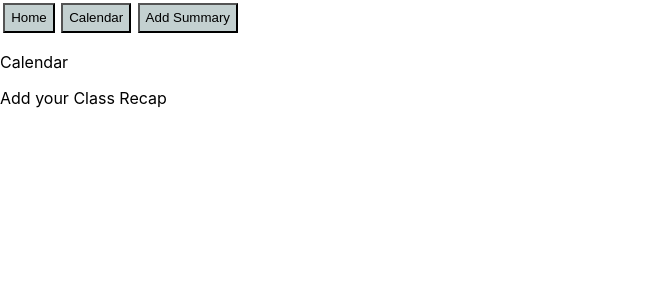
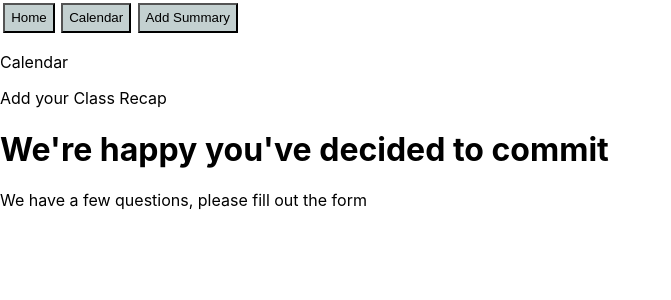
Before and after one commit to SabrineDhaliwal/bjj-client, a React (Create React App) app: page /createaccount in a window 1280 px wide. Shown: the top 300 px of the page, without its empty margins (0-671 px from the left). Built offline with nearby package versions, Linux system fonts and the light colour scheme.

Commit message:
working on create account navigation

```diff
--- a/src/App.js
+++ b/src/App.js
@@ -2,6 +2,8 @@ import './App.scss';
 import { BrowserRouter, Routes, Route } from 'react-router-dom';
 import LoginPage from "../src/pages/LoginPage/LoginPage"
 import Navbar from './components/Navbar/Navbar';
+import CreateAccountPage from './pages/CreateAccountPage/CreateAccountPage';
+import LandingPage from './pages/LandingPage/LandingPage';
 
 function App() {
   return (
@@ -9,6 +11,8 @@ function App() {
     <Navbar />
     <Routes>
       <Route path='/' element = {<LoginPage />} />
+      <Route path='/createaccount' element = {<CreateAccountPage/>} />
+      <Route path='/id' element = {<LandingPage/>}/>
     </Routes>
     </BrowserRouter>
   );
--- /dev/null
+++ b/src/pages/CreateAccountPage/CreateAccountPage.jsx
@@ -0,0 +1,14 @@
+import "./CreateAccountPage.scss";
+
+function CreateAccountPage(){
+
+    return (
+        <>
+        <h1>We're happy you've decided to commit</h1>
+        <p>We have a few questions, please fill out the form</p>
+
+        </>
+    );
+}
+
+export default CreateAccountPage
--- /dev/null
+++ b/src/pages/CreateAccountPage/CreateAccountPage.scss
@@ -0,0 +1,2 @@
+@use '../../styles/partials/mixins' as *;
+@use "../../styles/partials/variables" as *;
--- a/src/pages/LandingPage/LandingPage.jsx
+++ b/src/pages/LandingPage/LandingPage.jsx
@@ -0,0 +1,8 @@
+
+function LandingPage () {
+    return (
+        <h1>USER Landing Page here</h1>
+    );
+}
+
+export default LandingPage
--- a/src/pages/LoginPage/LoginPage.jsx
+++ b/src/pages/LoginPage/LoginPage.jsx
@@ -1,5 +1,5 @@
 import React, { useState } from "react";
-// import { useHistory } from "react-router-dom"
+import { useNavigate } from "react-router-dom"
 import Button from "../../components/Buttons/Buttons";
 import logo from "../../assets/logos/print.svg";
 import "./LoginPage.scss";
@@ -9,11 +9,15 @@ function LoginPage() {
   const [password, setPassword] = useState("");
   const [formErrors, setFormErrors] = useState({uername: "", password: ""});
   //   const [createAccount, setCreateAccount] = useState("createAccount");
+  const navigate = useNavigate();
 
-    // function handleCreateAccount(event) {
-    //     event.preventDefault
-    //   console.log("Clicked create account");
-    // }
+    function handleCreateAccount(event) {
+        console.log("handle Create Account", event)
+        console.log("Clicked create account");
+        event.preventDefault();
+        navigate('/createaccount')
+      }
+
 
     const isInputValid = () => {
         let errors = { username: "", password:"" };
@@ -40,7 +44,7 @@ function LoginPage() {
     console.log("username:", username);
     console.log("password", password);
 
-    //TODO add useNavigate if passes validation to homepage
+    //TODO add useNavigate if passes validation to landingPage
     //validation needs to check information in database users table
     // history.push("/CreateAccountPage")
     }else {
@@ -83,12 +87,12 @@ function LoginPage() {
         )}
 
           <div className="btn-container">
-          <Button text="Login" />
+          <Button text= "Login" />
 
             <Button
               text="Create an Account"
-              type="reset"
-            //   onClick={handleCreateAccount}
+              type="button"
+              onClick={(event) => handleCreateAccount}
 
             />
 
```
